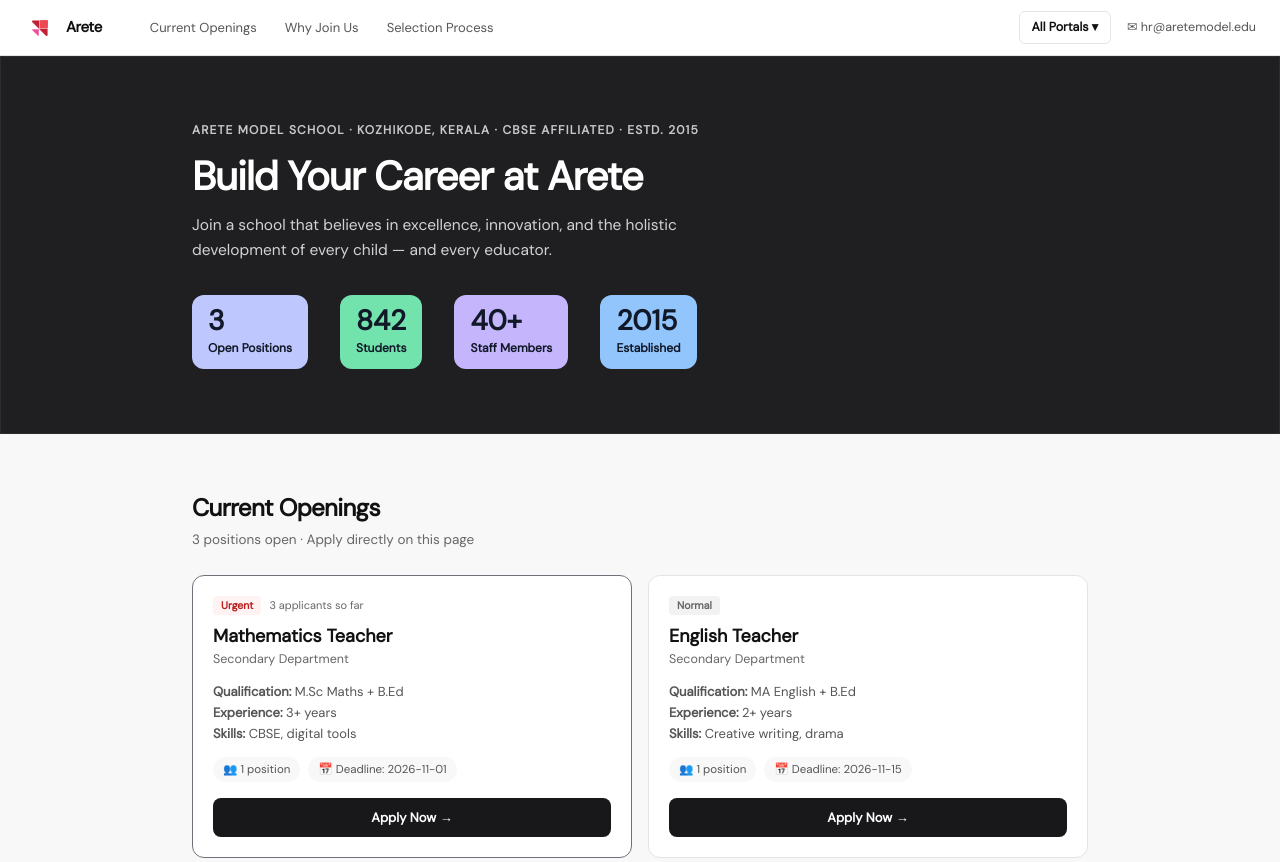
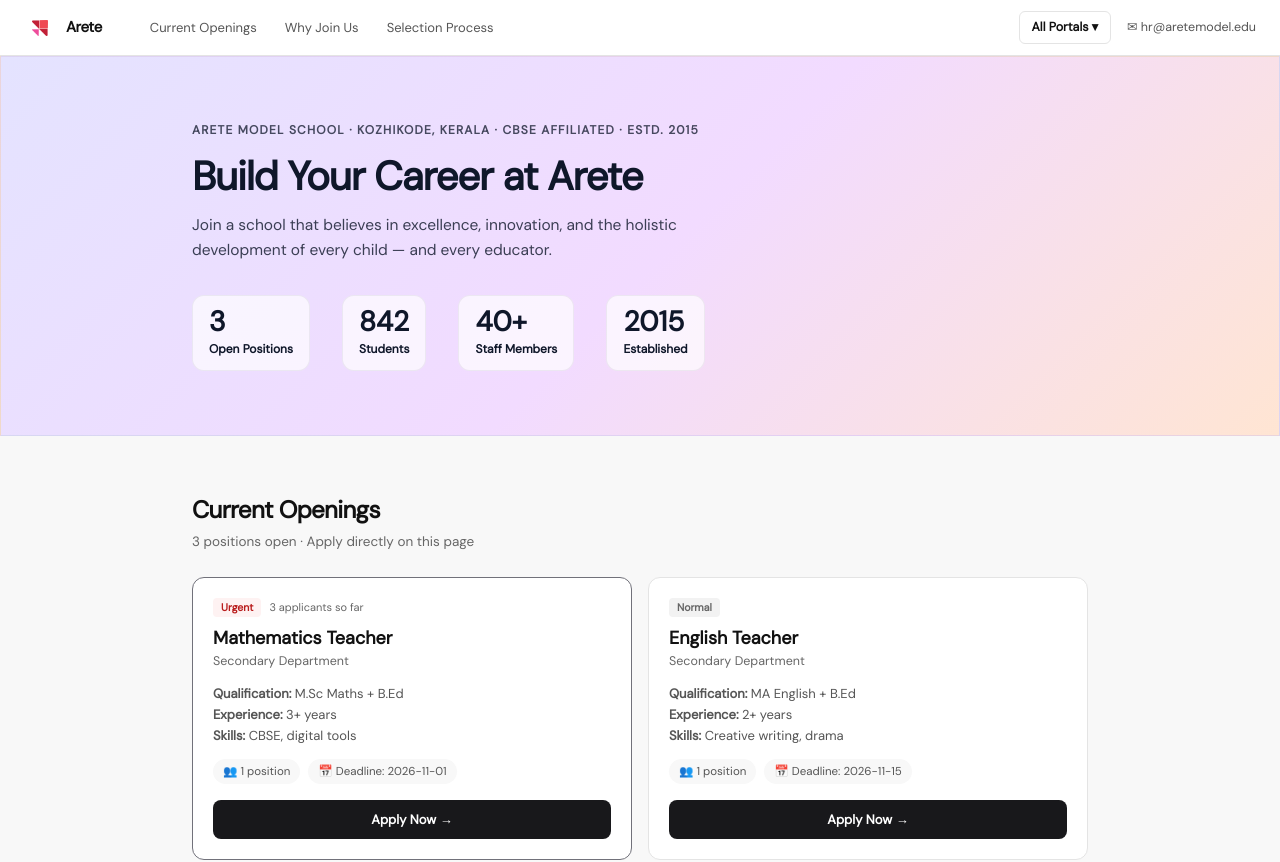
Before and after one commit to ZAHAL59/arete-sms_1, a React (Vite) app: page /careers in a window 1280 px wide. Shown: the top 862 px of the page. Built offline with nearby package versions, Linux system fonts and the light colour scheme.

Commit message:
Your commit message here

```diff
--- a/src/dark.css
+++ b/src/dark.css
@@ -14,8 +14,17 @@ html.dark ::-webkit-scrollbar-thumb:hover { background:#48484F; }
 html.dark input, html.dark select, html.dark textarea { color-scheme: dark; }
 html.dark input::placeholder, html.dark textarea::placeholder { color:#6C6C74; }
 html.dark kbd { color:#A0A0A8; }
-/* hero cards are already dark in both modes — a touch lighter than the page in dark mode so they read as raised */
-html.dark .arete-hero { background:#232328; border-color:rgba(255,255,255,.08); box-shadow:0 14px 40px rgba(0,0,0,.45) !important; }
+/* hero cards in dark mode: the theme's deeper indigo → violet → plum, light text */
+html.dark .arete-hero { color:#F2F2F4; background:linear-gradient(135deg,#25225A 0%,#41266F 55%,#5A2D55 100%); border-color:rgba(255,255,255,.08); box-shadow:0 14px 40px rgba(0,0,0,.45) !important; }
+html.dark .arete-stat { color:#F2F2F4; background:rgba(255,255,255,.10); border-color:rgba(255,255,255,.14); }
+html.dark .arete-stat:hover { background:rgba(255,255,255,.17); }
+html.dark .arete-pill { background:rgba(255,255,255,.14); color:#E0E0FF; border-color:rgba(255,255,255,.2); }
+html.dark .arete-btn { background:rgba(255,255,255,.10); color:#F2F2F4; border-color:rgba(255,255,255,.26); }
+html.dark .arete-btn:hover { background:rgba(255,255,255,.18); }
+html.dark .arete-btn-primary { background:#A5B4FC; color:#1E1B4B; border-color:#A5B4FC; }
+html.dark .arete-btn-primary:hover { background:#C7D2FE; }
+html.dark .arete-track { background:rgba(255,255,255,.2); }
+html.dark .arete-fill { background:#C7D2FE; }
 html.dark .arete-fill { background:#F2F2F4; }
 
 html.dark .text-accent { color:#FF7A82; }
--- a/src/index.css
+++ b/src/index.css
@@ -15,22 +15,19 @@ html,body,#root{height:100%;font-family:'DM Sans',sans-serif;-webkit-font-smooth
   body, #root { background: #fff !important; }
 }
 
-/* ── The "hero" cards (home banner, Overview, Careers): flat charcoal (#1F1F22, the same dark as the logo artwork) with
-      flat, solid colour blocks — no gradients, no glow. Palette from the 21st.dev "Respec" theme. No red. ── */
-.arete-hero { position:relative; overflow:hidden; color:#FFFFFF; background:#1F1F22; border:1px solid rgba(255,255,255,.06); }
-.arete-stat { color:#111827; border:0; }
-.arete-stat:hover { filter:brightness(1.07); }
-.arete-stat-0 { background:#BEC7FE; }   /* periwinkle */
-.arete-stat-1 { background:#72E3AD; }   /* mint */
-.arete-stat-2 { background:#C4B5FD; }   /* lavender */
-.arete-stat-3 { background:#93C5FD; }   /* sky */
-.arete-pill { display:inline-block; padding:3px 10px; border-radius:7px; background:#BEC7FE; color:#111827; font-size:11px; font-weight:700; letter-spacing:1.4px; text-transform:uppercase; }
-.arete-btn { background:transparent; color:#fff; border:1px solid rgba(255,255,255,.3); }
-.arete-btn:hover { background:rgba(255,255,255,.12); }
-.arete-btn-primary { background:#72E3AD; color:#10261B; border:1px solid #72E3AD; }
-.arete-btn-primary:hover { background:#8CEBBE; }
-.arete-track { background:rgba(255,255,255,.14); }
-.arete-fill { background:#72E3AD; }
+/* ── The "hero" cards (home banner, Overview, Careers): a soft light gradient — lavender → orchid → peach — with ink text.
+      Tints derived from the 21st.dev "Quick theme" tokens (primary indigo hsl(248 69% 51%), secondary orchid, chart peach/amber).
+      One solid accent (indigo) for the main button and progress. No red. ── */
+.arete-hero { position:relative; overflow:hidden; color:#0F172A; background:linear-gradient(135deg,#E4E3FF 0%,#F2DBFF 52%,#FFE5D3 100%); border:1px solid rgba(15,23,42,.06); }
+.arete-stat { color:#0F172A; background:rgba(255,255,255,.68); border:1px solid rgba(15,23,42,.06); }
+.arete-stat:hover { background:rgba(255,255,255,.9); }
+.arete-pill { display:inline-block; padding:3px 10px; border-radius:999px; background:rgba(255,255,255,.75); color:#3730A3; border:1px solid rgba(79,70,229,.18); font-size:11px; font-weight:700; letter-spacing:1.4px; text-transform:uppercase; }
+.arete-btn { background:rgba(255,255,255,.6); color:#0F172A; border:1px solid rgba(15,23,42,.16); }
+.arete-btn:hover { background:rgba(255,255,255,.92); }
+.arete-btn-primary { background:#4F46E5; color:#FFFFFF; border:1px solid #4F46E5; }
+.arete-btn-primary:hover { background:#4338CA; }
+.arete-track { background:rgba(79,70,229,.14); }
+.arete-fill { background:#4F46E5; }
 
 /* ── Accessibility ── */
 :focus-visible { outline: 2px solid #18181B; outline-offset: 2px; border-radius: 4px; }
```
